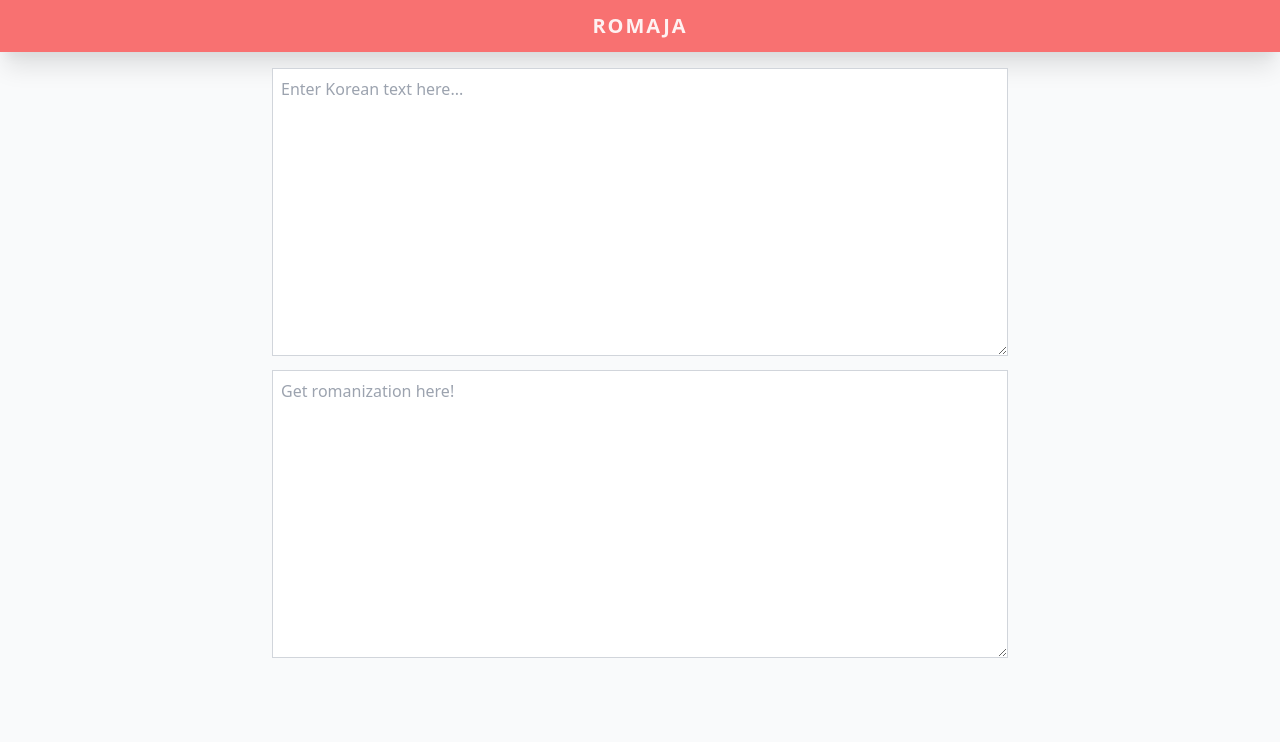
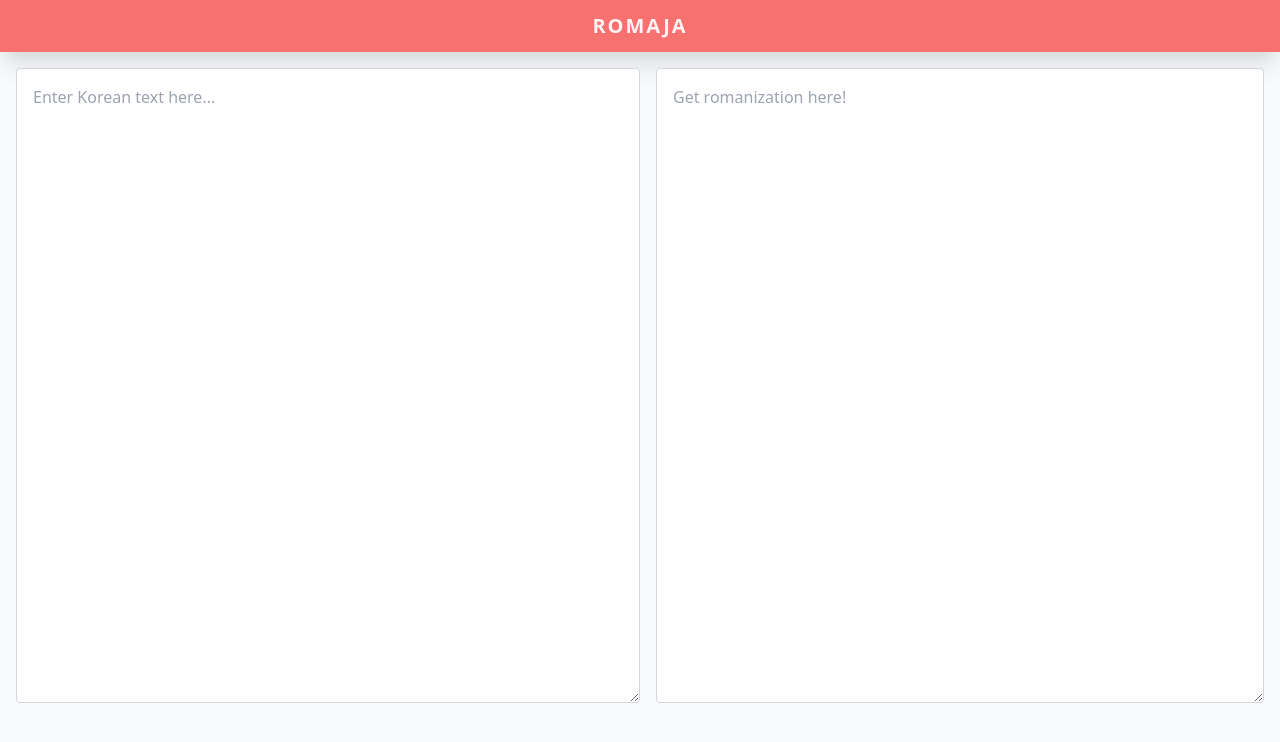
Before and after one commit to whanwells/romaja, a React app: page / in a window 1280 px wide. Shown: the top 742 px of the page. Built offline with nearby package versions, Linux system fonts and the light colour scheme.

Commit message:
Display texareas side by side

```diff
--- a/src/TextArea.tsx
+++ b/src/TextArea.tsx
@@ -5,7 +5,10 @@ type TextAreaProps = Omit<TextAreaAttributes, "className" | "rows" | "cols">;
 
 const TextArea: VFC<TextAreaProps> = (props) => {
   return (
-    <textarea {...props} className="p-2 w-full h-72 border border-gray-300" />
+    <textarea
+      {...props}
+      className="h-full w-full p-4 border border-gray-300 rounded"
+    />
   );
 };
 
--- a/src/index.html
+++ b/src/index.html
@@ -5,12 +5,14 @@
   <meta name="viewport" content="width=device-width, initial-scale=1.0">
   <title>Romaja: Korean Romanizer</title>
 </head>
-<body class="bg-gray-50 space-y-4">
-  <header class="p-3 bg-red-400 border-b-1 border-red-500 text-center shadow-xl">
-    <h1 class="font-extrabold text-lg sm:text-xl text-red-50 uppercase tracking-widest">
-      Romaja
-    </h1>
-  </header>
-  <main id="root" class="container max-w-3xl mx-auto px-4 space-y-2"></main>
+<body>
+  <div class="h-screen w-full bg-gray-50 text-gray-800">
+    <header class="p-3 bg-red-400 border-b-1 border-red-500 text-center shadow-xl">
+      <h1 class="font-extrabold text-lg sm:text-xl text-red-50 uppercase tracking-widest">
+        Romaja
+      </h1>
+    </header>
+    <main id="root" class="h-5/6 max-w-7xl mx-auto p-4 grid grid-cols-2 space-x-4"></main>
+  </div>
 </body>
 </html>
```
